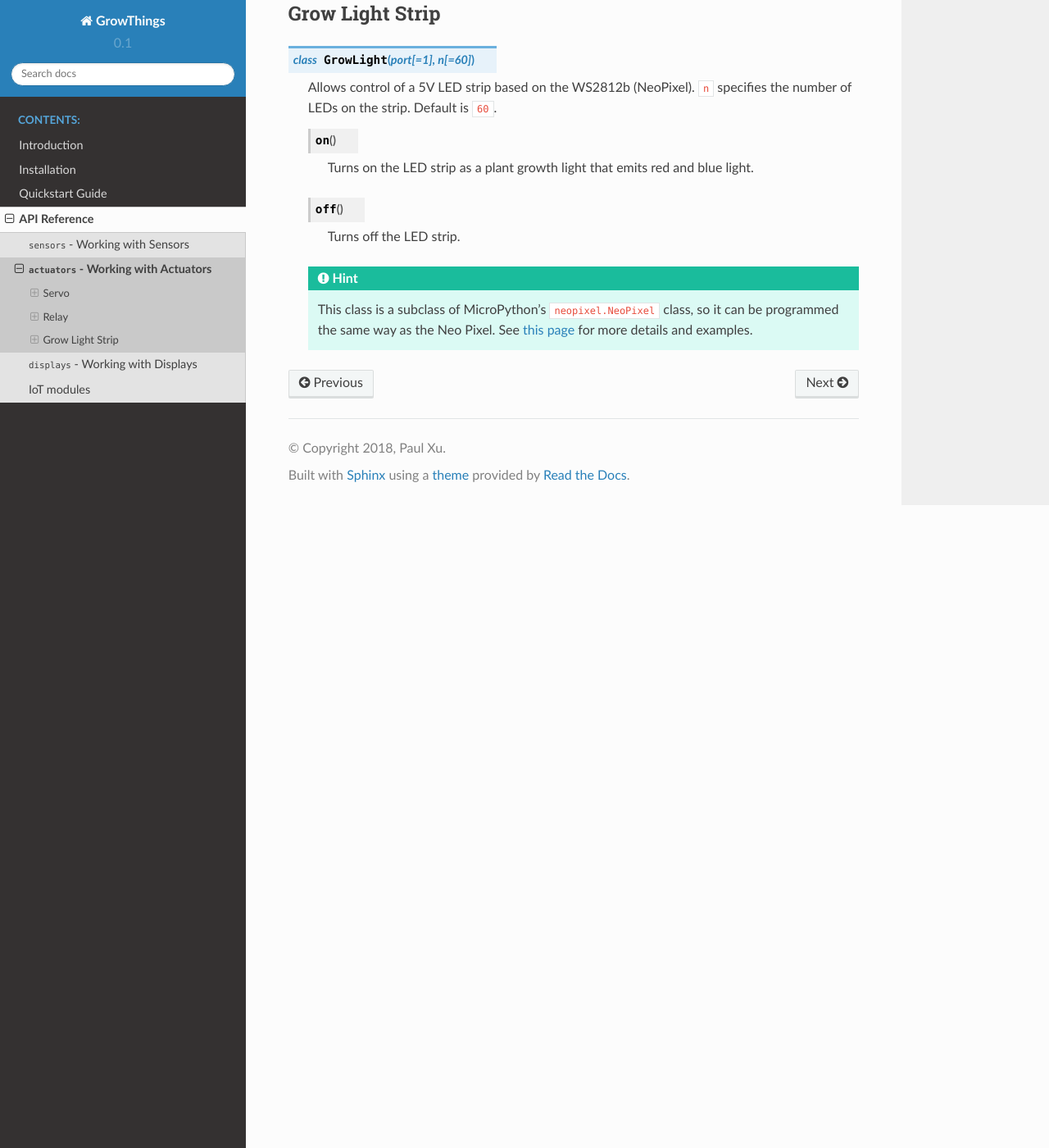
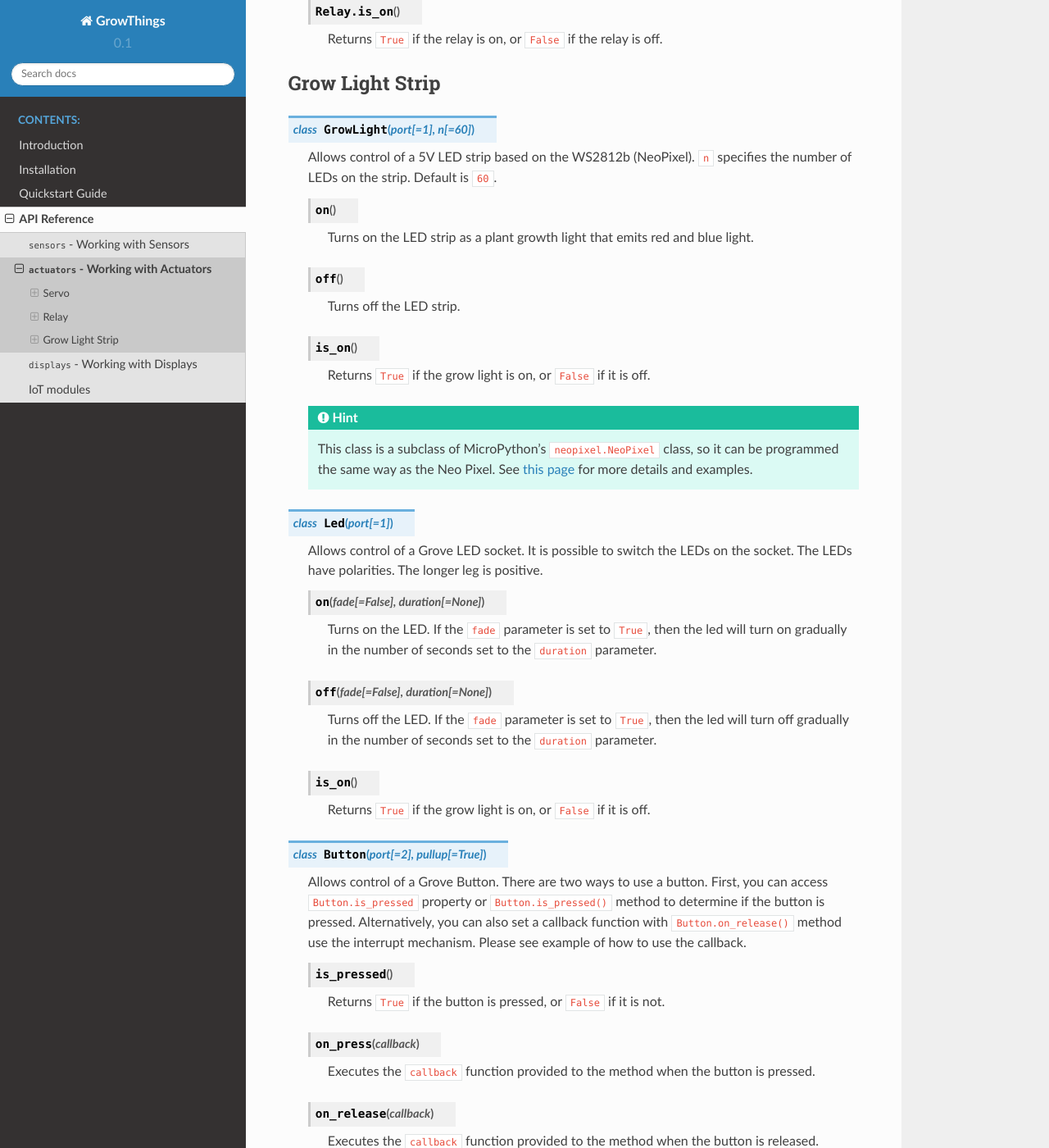
Before and after one commit to digicosmos86/growthings-docs, a Sphinx documentation site: the page built from source/actuators.rst, in a window 1280 px wide and 1400 px high, scrolled down 1152 px. Shown: the whole window at 82% size. Built offline with Sphinx 7.4.7 and the Read the Docs theme 2.0.0, drawn with Linux system fonts in a browser that asks for light colours; some of the changed text lies outside the part shown.

Commit message:
Added Button and Led classes

```diff
--- a/source/actuators.rst
+++ b/source/actuators.rst
@@ -43,6 +43,10 @@ Relay
 
         Deactivate the relay, open the circuit, and turn off whatever appliance that's connected to the relay.
 
+    .. method:: Relay.is_on()
+
+        Returns ``True`` if the relay is on, or ``False`` if the relay is off.
+
 Grow Light Strip
 ----------------------------------
 
@@ -58,6 +62,84 @@ Grow Light Strip
 
         Turns off the LED strip.
 
+    .. method:: GrowLight.is_on()
+
+        Returns ``True`` if the grow light is on, or ``False`` if it is off.
+
     .. hint::
 
         This class is a subclass of MicroPython's ``neopixel.NeoPixel`` class, so it can be programmed the same way as the Neo Pixel.  See `this page <http://docs.micropython.org/en/latest/esp8266/esp8266/tutorial/neopixel.html>`_ for more details and examples.
+
+.. class:: Led(port[=1])
+
+    Allows control of a Grove LED socket. It is possible to switch the LEDs on the socket. The LEDs have polarities. The longer leg is positive.
+
+    .. method:: Led.on(fade[=False], duration[=None])
+
+        Turns on the LED. If the ``fade`` parameter is set to ``True``, then the led will turn on gradually in the number of seconds set to the ``duration`` parameter.
+
+    .. method:: Led.off(fade[=False], duration[=None])
+
+        Turns off the LED. If the ``fade`` parameter is set to ``True``, then the led will turn off gradually in the number of seconds set to the ``duration`` parameter.
+
+    .. method:: Led.is_on()
+
+        Returns ``True`` if the grow light is on, or ``False`` if it is off.
+
+.. class:: Button(port[=2], pullup[=True])
+
+    Allows control of a Grove Button.  There are two ways to use a button.  First, you can access ``Button.is_pressed`` property or ``Button.is_pressed()`` method to determine if the button is pressed.  Alternatively, you can also set a callback function with ``Button.on_release()`` method use the interrupt mechanism.  Please see example of how to use the callback.
+
+    .. method:: Button.is_pressed()
+
+        Returns ``True`` if the button is pressed, or ``False`` if it is not.
+
+    .. method:: Button.on_press(callback)
+
+        Executes the ``callback`` function provided to the method when the button is pressed.
+
+    .. method:: Button.on_release(callback)
+
+        Executes the ``callback`` function provided to the method when the button is released.
+
+Example
+^^^^^^^^^^^^^^^^^^^^^
+
+Controlling the LED with the Button
+
+.. code-block:: python
+
+    from actuators import Led, Button
+    led = Led(1) # Specifies an LED at Port 1
+    button = Button(2) # Specifies a button at Port 2
+
+    ## Turns on the LED when the button is pressed
+
+    while True:
+
+        if button.is_pressed():
+            led.on()
+        else:
+            led.off()
+
+Turns the LED on/off with a callback function
+
+.. code-block:: python
+
+    from actuators import Led, Button
+    led = Led(1) # Specifies an LED at Port 1
+    button = Button(2) # Specifies a button at Port 2
+
+    ## Define a callback function
+
+    def turn_on_led():
+        global led # Need this line to refer to the led object outside the function.
+
+        if led.is_on():
+            led.off()
+        else:
+            led.on()
+
+    ## Set the callback function to Button.on_release method.
+
+    button.on_release(callback=turn_on_led) # Note that no () are needed.
```
